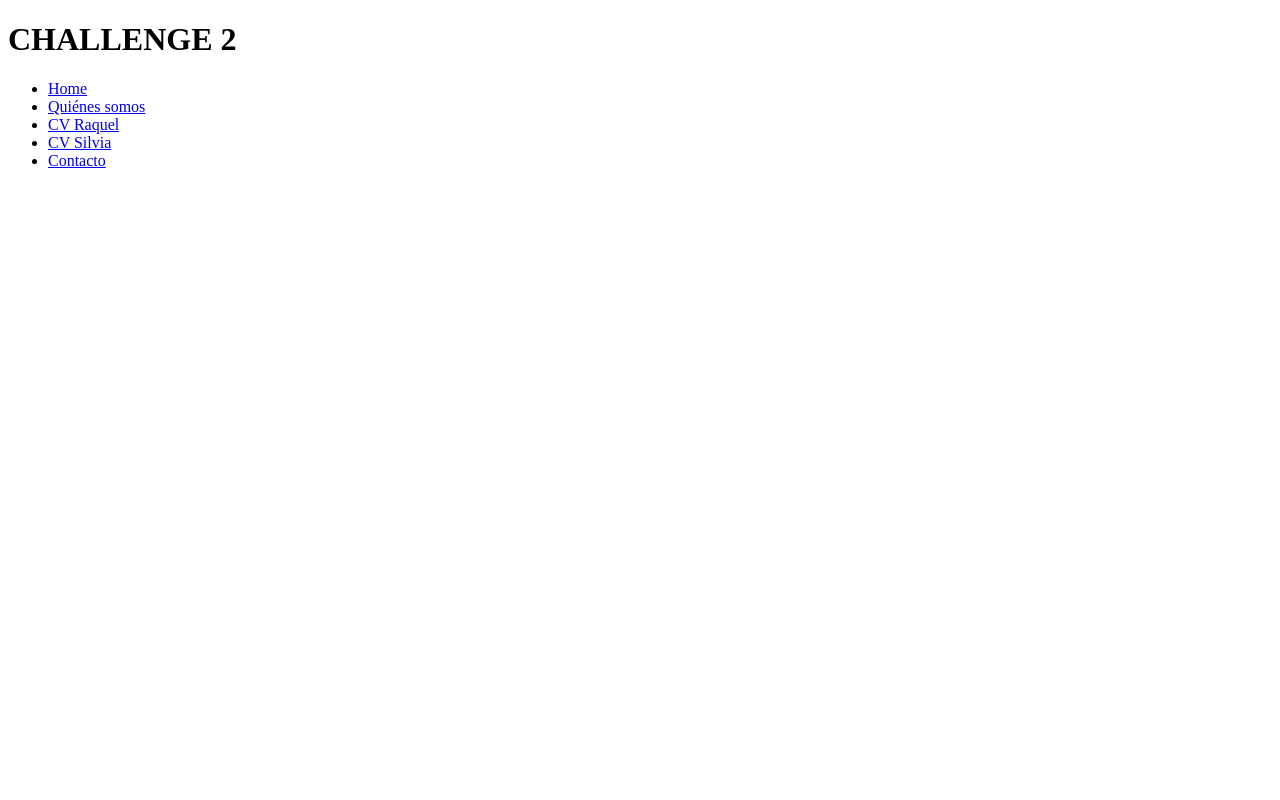
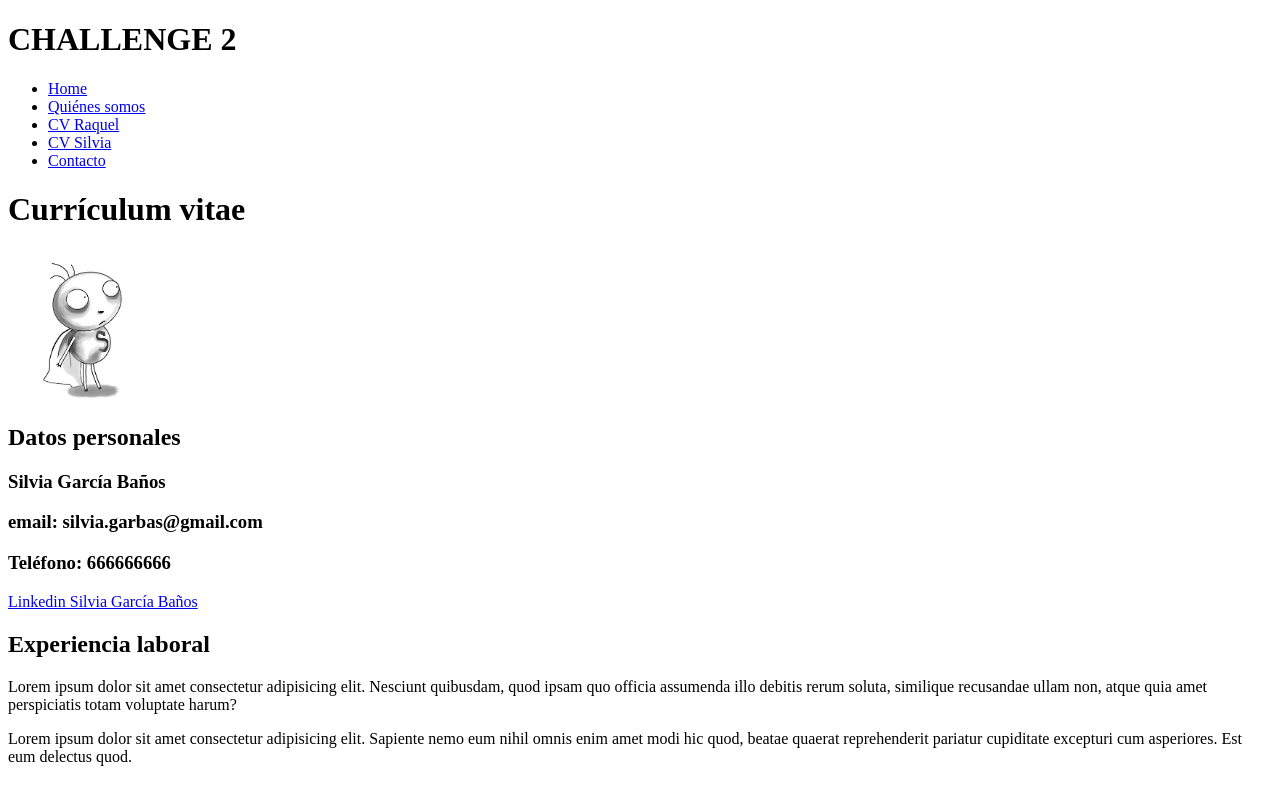
Before and after one commit to RaquelOrtegaLabrac/202304-w1ch2-raquel-ortega-silvia-garcia, a plain HTML site: page cv-silvia.html in a window 1280 px wide. Drawn offline with Linux system fonts and the light colour scheme.

Commit message:
Added content at cv-silvia.html

```diff
--- a/cv-silvia.html
+++ b/cv-silvia.html
@@ -21,5 +21,19 @@
       </nav>
 
     </header>
+<h1>Currículum vitae</h1>
+<img src="silvia.ico3.jpg" alt="An image of Stain Boy from Tim Burton" height="150">
+<section>
+  <h2>Datos personales</h2>
+  <h3>Silvia García Baños</h3>
+  <h3>email: silvia.garbas@gmail.com</h3>
+  <h3>Teléfono: 666666666</h3>
+  <span><a href="https://es.linkedin.com/">Linkedin Silvia García Baños</a> </span>
+</section>
+<section>
+  <h2>Experiencia laboral</h2>
+  <p>Lorem ipsum dolor sit amet consectetur adipisicing elit. Nesciunt quibusdam, quod ipsam quo officia assumenda illo debitis rerum soluta, similique recusandae ullam non, atque quia amet perspiciatis totam voluptate harum?</p>
+<p>Lorem ipsum dolor sit amet consectetur adipisicing elit. Sapiente nemo eum nihil omnis enim amet modi hic quod, beatae quaerat reprehenderit pariatur cupiditate excepturi cum asperiores. Est eum delectus quod.</p>
+
 </body>
 </html>
```
